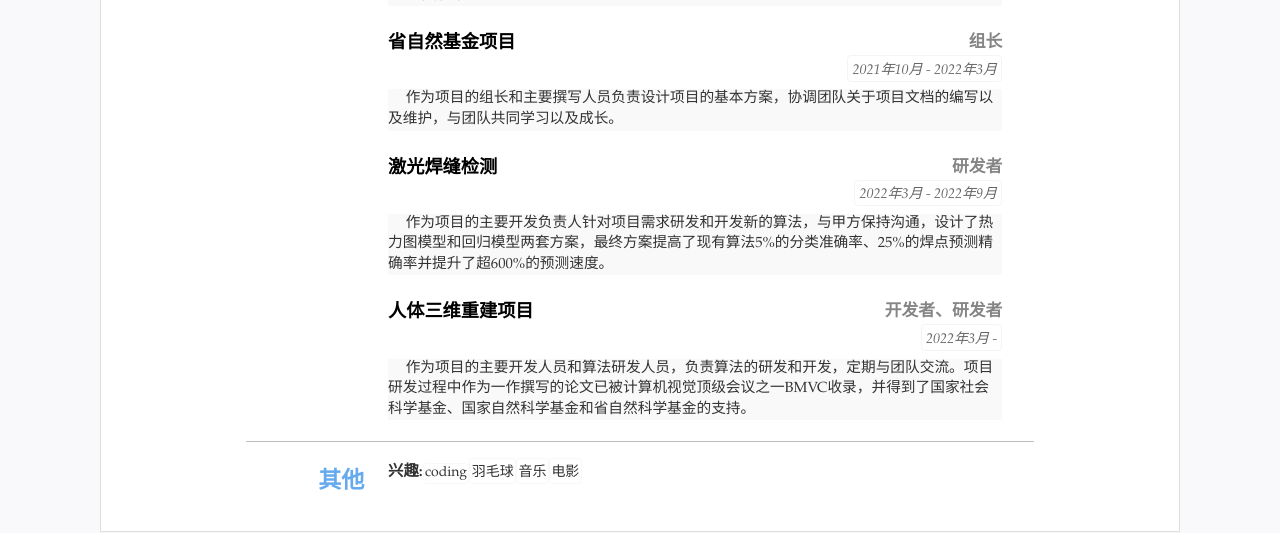
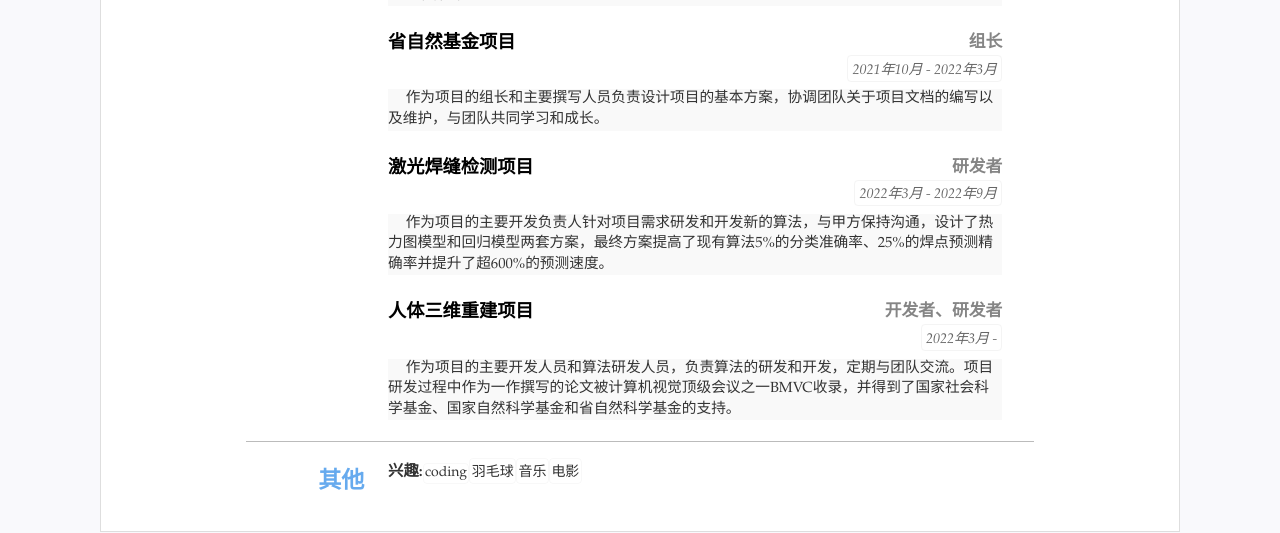
Before and after one commit to HeYiHao01/CV_Resume, a Jekyll site: the page built from index.html, in a window 1280 px wide. Shown: the part 918-1451 px from the top of the page. Built offline with Jekyll 4.4.1, drawn with Linux system fonts in a browser that asks for light colours.

Commit message:
Update resume.yml

```diff
--- a/_data/resume.yml
+++ b/_data/resume.yml
@@ -67,15 +67,15 @@ main: #简历主要内容，
     sub: 维护者
   - title: 省自然基金项目
     duration: 2021年10月 - 2022年3月
-    detail: 作为项目的组长和主要撰写人员负责设计项目的基本方案，协调团队关于项目文档的编写以及维护，与团队共同学习以及成长。
+    detail: 作为项目的组长和主要撰写人员负责设计项目的基本方案，协调团队关于项目文档的编写以及维护，与团队共同学习和成长。
     sub: 组长
-  - title: 激光焊缝检测
+  - title: 激光焊缝检测项目
     duration: 2022年3月 - 2022年9月
     detail: 作为项目的主要开发负责人针对项目需求研发和开发新的算法，与甲方保持沟通，设计了热力图模型和回归模型两套方案，最终方案提高了现有算法5%的分类准确率、25%的焊点预测精确率并提升了超600%的预测速度。
     sub: 研发者
   - title: 人体三维重建项目
     duration: 2022年3月 -
-    detail: 作为项目的主要开发人员和算法研发人员，负责算法的研发和开发，定期与团队交流。项目研发过程中作为一作撰写的论文已被计算机视觉顶级会议之一BMVC收录，并得到了国家社会科学基金、国家自然科学基金和省自然科学基金的支持。
+    detail: 作为项目的主要开发人员和算法研发人员，负责算法的研发和开发，定期与团队交流。项目研发过程中作为一作撰写的论文被计算机视觉顶级会议之一BMVC收录，并得到了国家社会科学基金、国家自然科学基金和省自然科学基金的支持。
     sub: 开发者、研发者
 #   - title: Project Name
 #     summary: Projects' introduction or summary
```
